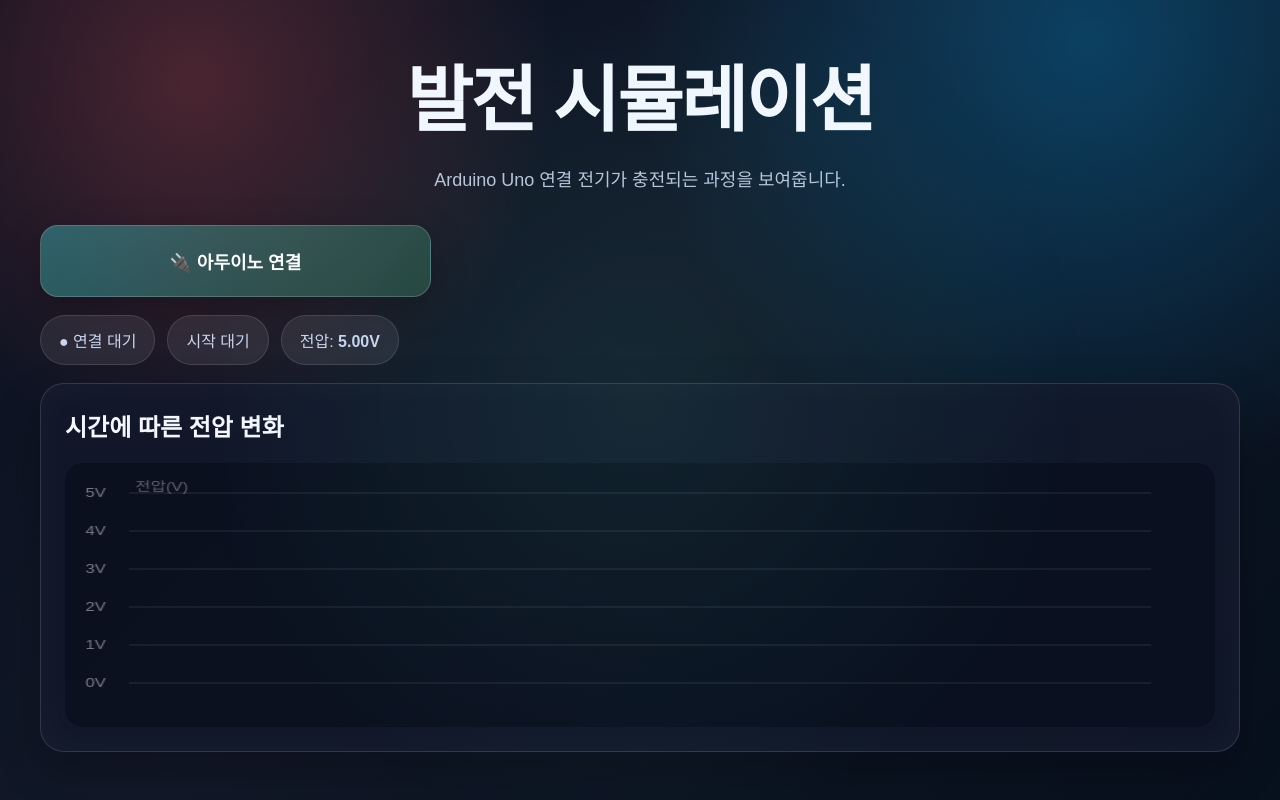
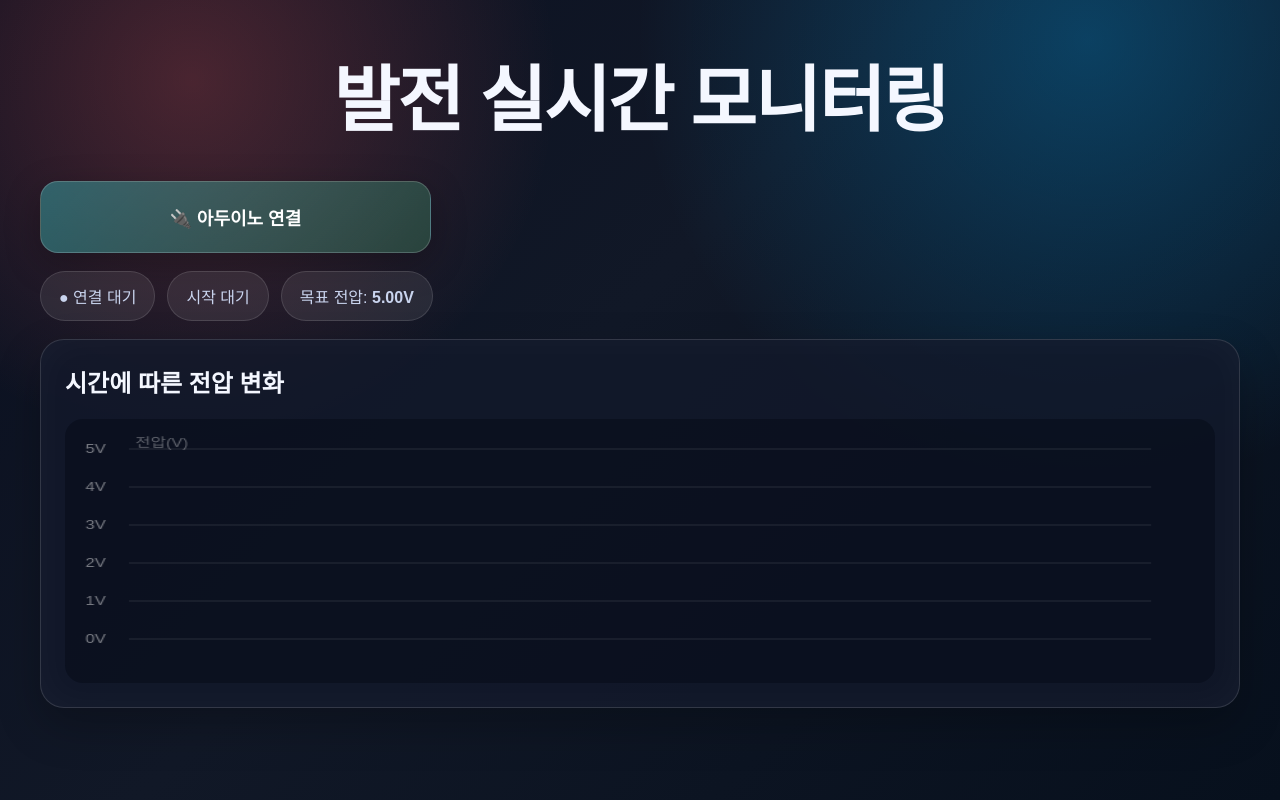
Before and after one commit to sunnnn911/BisC, a plain HTML site: page index.html in a window 1280 px wide. Drawn offline with Linux system fonts and the light colour scheme.

Commit message:
Update index.html

```diff
--- a/index.html
+++ b/index.html
@@ -3,16 +3,13 @@
   <head>
     <meta charset="UTF-8" />
     <meta name="viewport" content="width=device-width, initial-scale=1.0" />
-    <title>발전 시뮬레이션</title>
+    <title>발전 실시간 모니터링</title>
     <link rel="stylesheet" href="./style.css" />
   </head>
   <body>
-    <div class="bg-glow"></div>
-
     <main class="app">
       <section class="hero">
-        <h1>발전 시뮬레이션</h1>
-        <p>Arduino Uno 연결 전기가 충전되는 과정을 보여줍니다.</p>
+        <h1>발전 실시간 모니터링</h1>
       </section>
 
       <section class="controls">
@@ -21,10 +18,10 @@
         <button id="resetBtn" class="main-btn reset hidden">↻ 다시 시작</button>
       </section>
 
-      <section id="statusBar" class="status-bar">
+      <section class="status-bar">
         <span id="connectionStatus">● 연결 대기</span>
         <span id="countStatus">시작 대기</span>
-        <span> 전압: <b>5.00V</b></span>
+        <span>목표 전압: <b>5.00V</b></span>
       </section>
 
       <section id="arduinoStage" class="stage hidden">
@@ -39,7 +36,6 @@
             <div class="led led2"></div>
             <p>Arduino UNO</p>
           </div>
-          <div id="electricEffect" class="electric-effect hidden">⚡</div>
         </div>
 
         <div class="meter-area">
```
